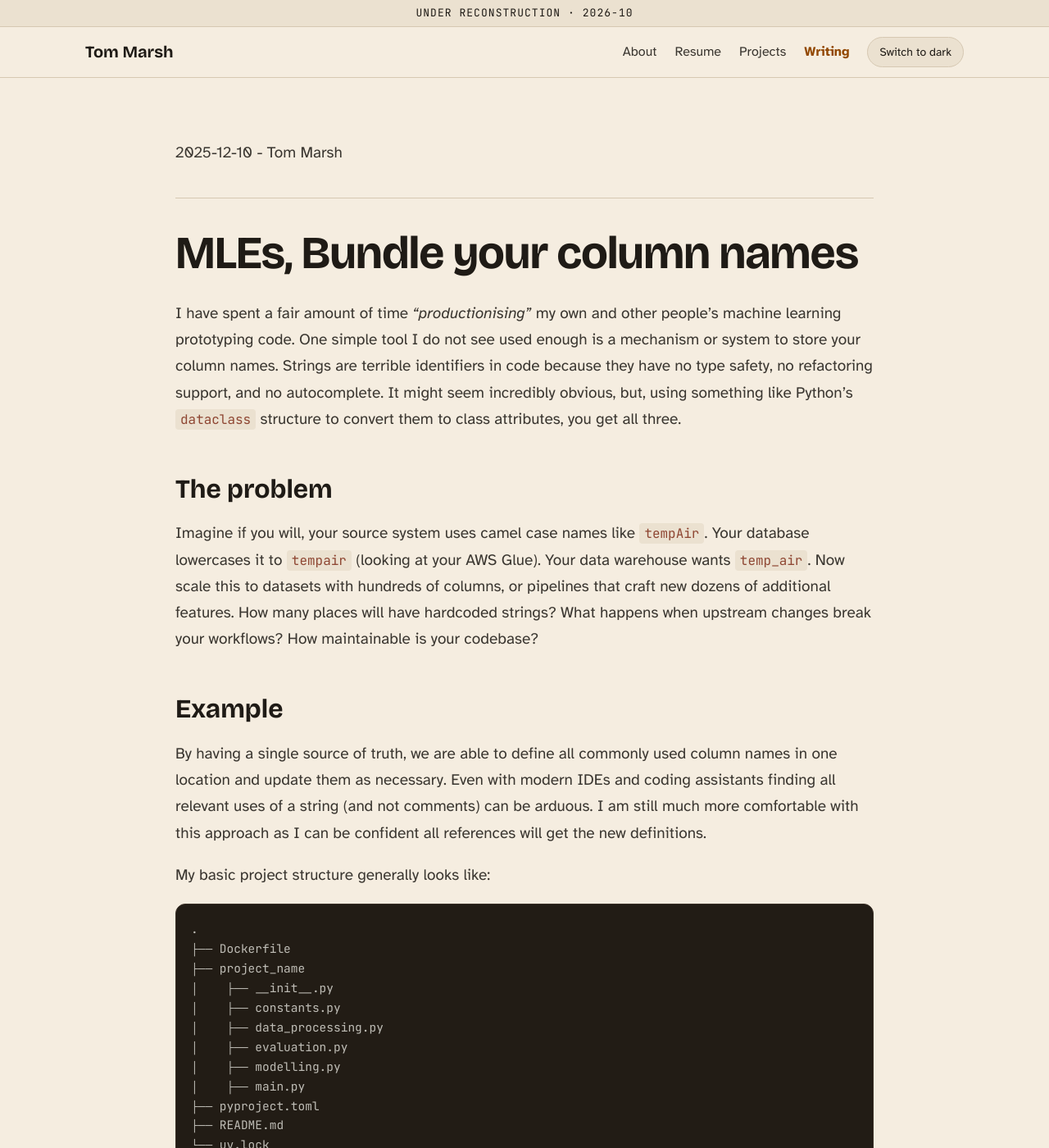
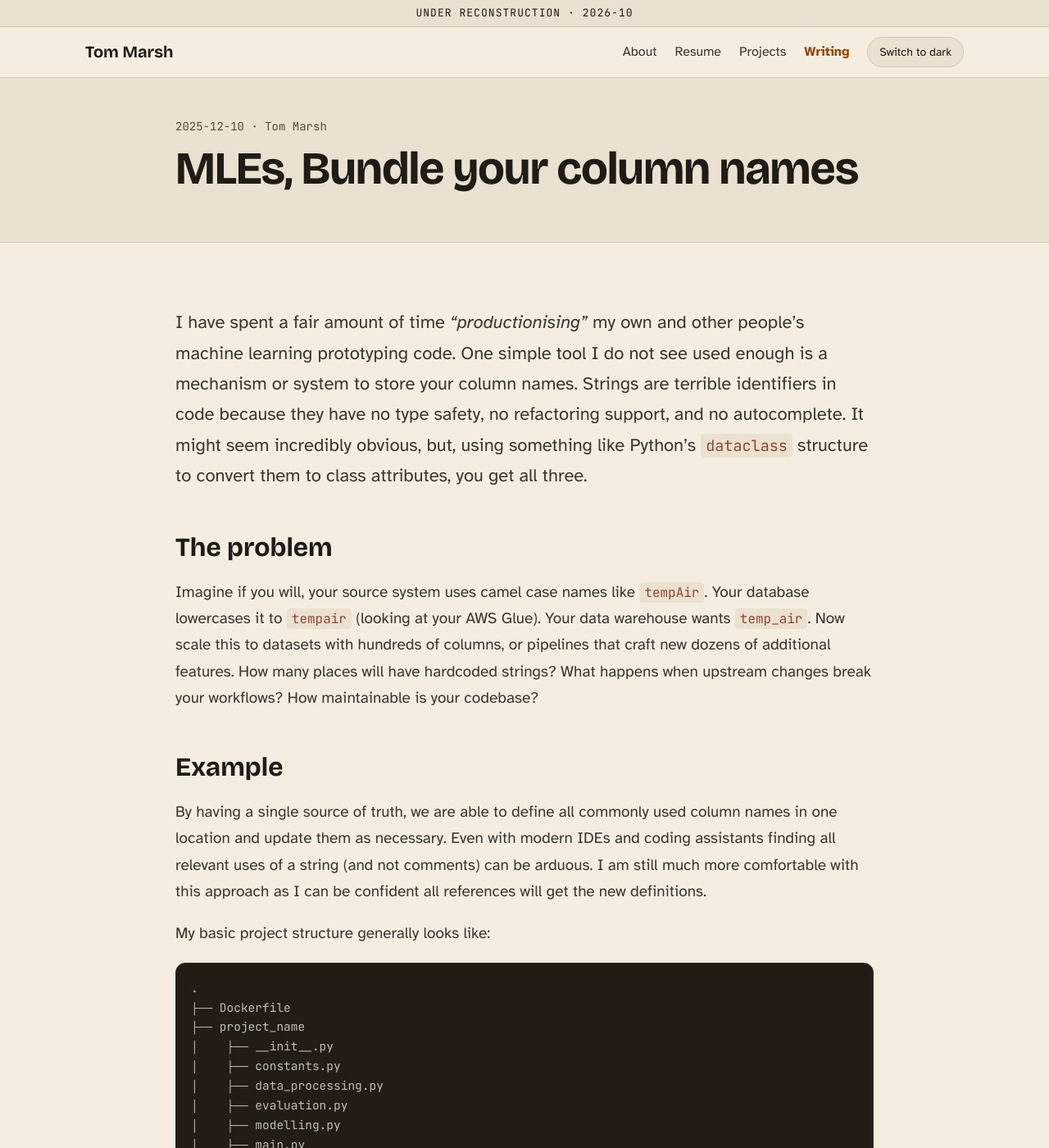
Before and after one commit to Graphight/Graphight.github.io, a Jekyll site: the page built from articles/2025-12-10_BundleYourColumnNames.md, in a window 1280 px wide and 1400 px high. Shown: the whole window at 82% size. Built offline with Jekyll 4.4.1, drawn with Linux system fonts in a browser that asks for light colours; some of the changed text lies outside the part shown.

Commit message:
Article layout (#6)

```diff
--- a/_layouts/article.html
+++ b/_layouts/article.html
@@ -1,6 +1,35 @@
 ---
 layout: default
 ---
+<header class="band">
+    <div class="band-inner">
+        {%- assign day = page.date | date: "%Y-%m-%d" %}
+        <p class="band-meta"><time datetime="{{ day }}">{{ day }}</time> · {{ page.author | escape }}</p>
+        <h1>{{ page.title | escape }}</h1>
+    </div>
+</header>
+
+<div class="column">
 {{ content }}
 
-<p><a href="#">↑ Back to top</a></p>
+{%- assign articles = site.pages | where: "layout", "article" | sort: "date" %}
+{%- assign older = nil %}
+{%- assign newer = nil %}
+{%- for a in articles %}
+  {%- if a.url == page.url %}
+    {%- assign i = forloop.index0 | minus: 1 %}
+    {%- if i >= 0 %}{% assign older = articles[i] %}{% endif %}
+    {%- assign newer = articles[forloop.index] %}
+  {%- endif %}
+{%- endfor %}
+<nav class="article-end" aria-label="More writing">
+  {%- if older %}
+  <a href="{{ older.url | relative_url }}">← {{ older.title | escape }}</a>
+  {%- endif %}
+  {%- if newer %}
+  <a href="{{ newer.url | relative_url }}">{{ newer.title | escape }} →</a>
+  {%- endif %}
+  <a href="{{ '/pages/writing' | relative_url }}">All writing</a>
+  <a href="#">↑ Back to top</a>
+</nav>
+</div>
--- a/_layouts/default.html
+++ b/_layouts/default.html
@@ -25,7 +25,7 @@
     </div>
 </header>
 
-<main class="column">
+<main>
     {{ content }}
 </main>
 
--- a/_layouts/page.html
+++ b/_layouts/page.html
@@ -1,4 +1,6 @@
 ---
 layout: default
 ---
+<div class="column">
 {{ content }}
+</div>
--- a/articles/2025-12-10_BundleYourColumnNames.md
+++ b/articles/2025-12-10_BundleYourColumnNames.md
@@ -1,12 +1,9 @@
 ---
 layout: article
+title: "MLEs, Bundle your column names"
+date: 2025-12-10
+author: Tom Marsh
 ---
-
-2025-12-10 - Tom Marsh
-
----
-
-# MLEs, Bundle your column names
 
 I have spent a fair amount of time *"productionising"* my own and other people's machine learning prototyping code.
 One simple tool I do not see used enough is a mechanism or system to store your column names.
--- a/assets/css/site.scss
+++ b/assets/css/site.scss
@@ -47,8 +47,12 @@
 $display: "Bricolage Grotesque", system-ui, sans-serif;
 $body: "Atkinson Hyperlegible", system-ui, sans-serif;
 $mono: "JetBrains Mono", ui-monospace, monospace;
+$column: 900px;
 
 * { box-sizing: border-box; }
+
+html { scroll-padding-top: 152px; }
+@media (min-width: 640px) { html { scroll-padding-top: 80px; } }
 
 body {
   margin: 0;
@@ -95,7 +99,30 @@ th, td { border: 1px solid var(--line); padding: 6px 12px; text-align: left; }
 th { background: var(--surf); color: var(--hi); }
 
 .wrap { max-width: 1120px; margin: 0 auto; padding: 0 24px; }
-.column { max-width: 900px; margin: 0 auto; padding: 56px 24px 80px; }
+.column { max-width: $column; margin: 0 auto; padding: 56px 24px 80px; }
+
+.band { background: var(--surf); border-bottom: 1px solid var(--line); }
+.band-inner {
+  max-width: $column;
+  min-height: 200px;
+  margin: 0 auto;
+  padding: 40px 24px 32px;
+  display: flex;
+  flex-direction: column;
+  justify-content: flex-end;
+}
+.band-meta { margin: 0 0 12px; font: 14px/1.5 $mono; color: var(--mute); }
+.band + .column > p:first-child { font-size: 22px; }
+
+.article-end {
+  display: flex;
+  flex-wrap: wrap;
+  gap: 8px 24px;
+  margin-top: 3em;
+  padding-top: 1.5em;
+  border-top: 1px solid var(--line);
+  font-size: 16px;
+}
 
 .notice {
   margin: 0;
@@ -109,7 +136,13 @@ th { background: var(--surf); color: var(--hi); }
   text-align: center;
 }
 
-.site-header { border-bottom: 1px solid var(--line); }
+.site-header {
+  position: sticky;
+  top: 0;
+  z-index: 10;
+  background: var(--bg);
+  border-bottom: 1px solid var(--line);
+}
 .site-header .wrap {
   display: flex;
   flex-wrap: wrap;
```
Also changed, not shown: articles/2026-03-07_MLSystemsResourceGuide.md (+3 -6 lines), docs/decisions/2026-10-14-article-layout.md (added, +45 -0 lines), docs/proposals/README.md (+5 -6 lines), docs/proposals/article-layout.md (deleted, +0 -35 lines).
